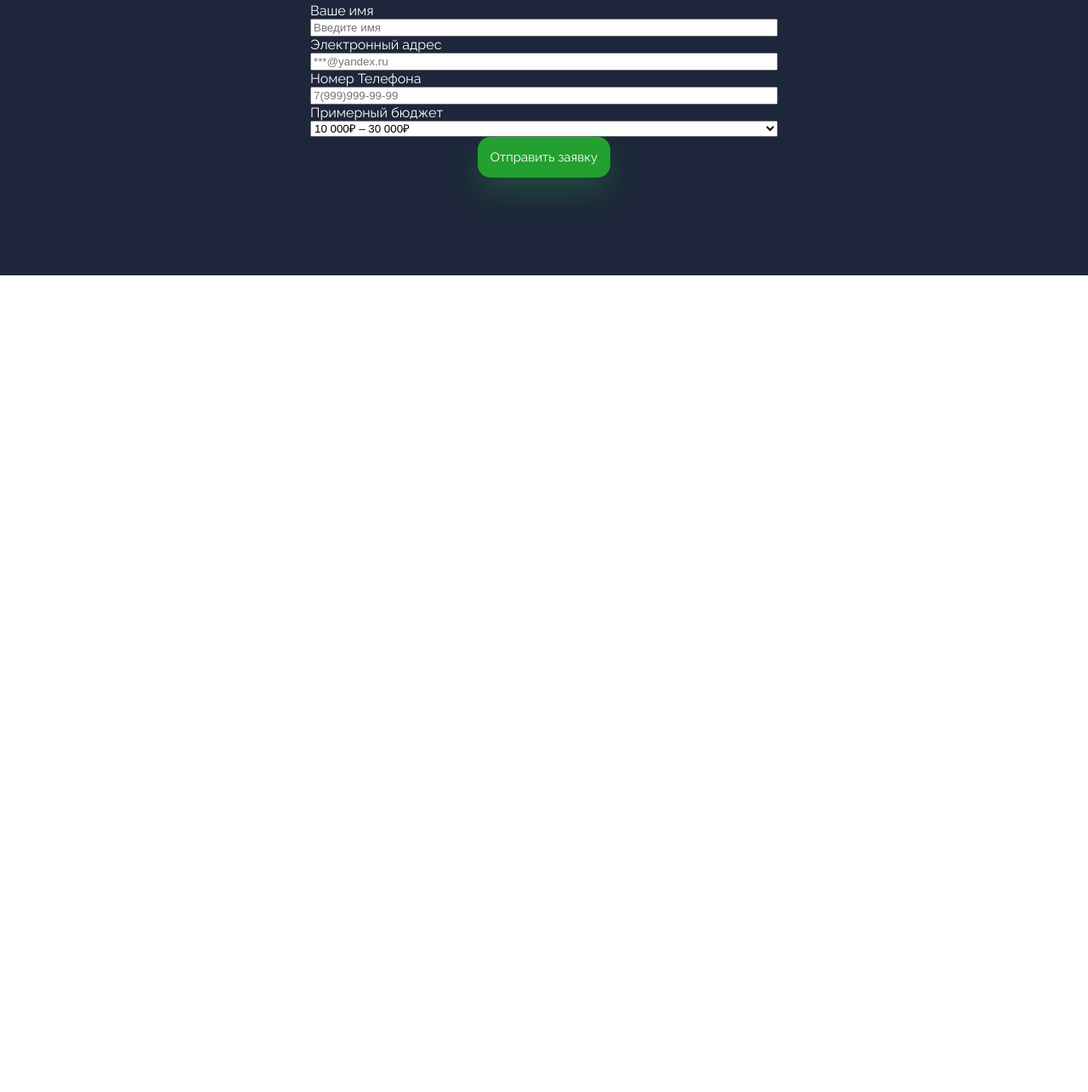
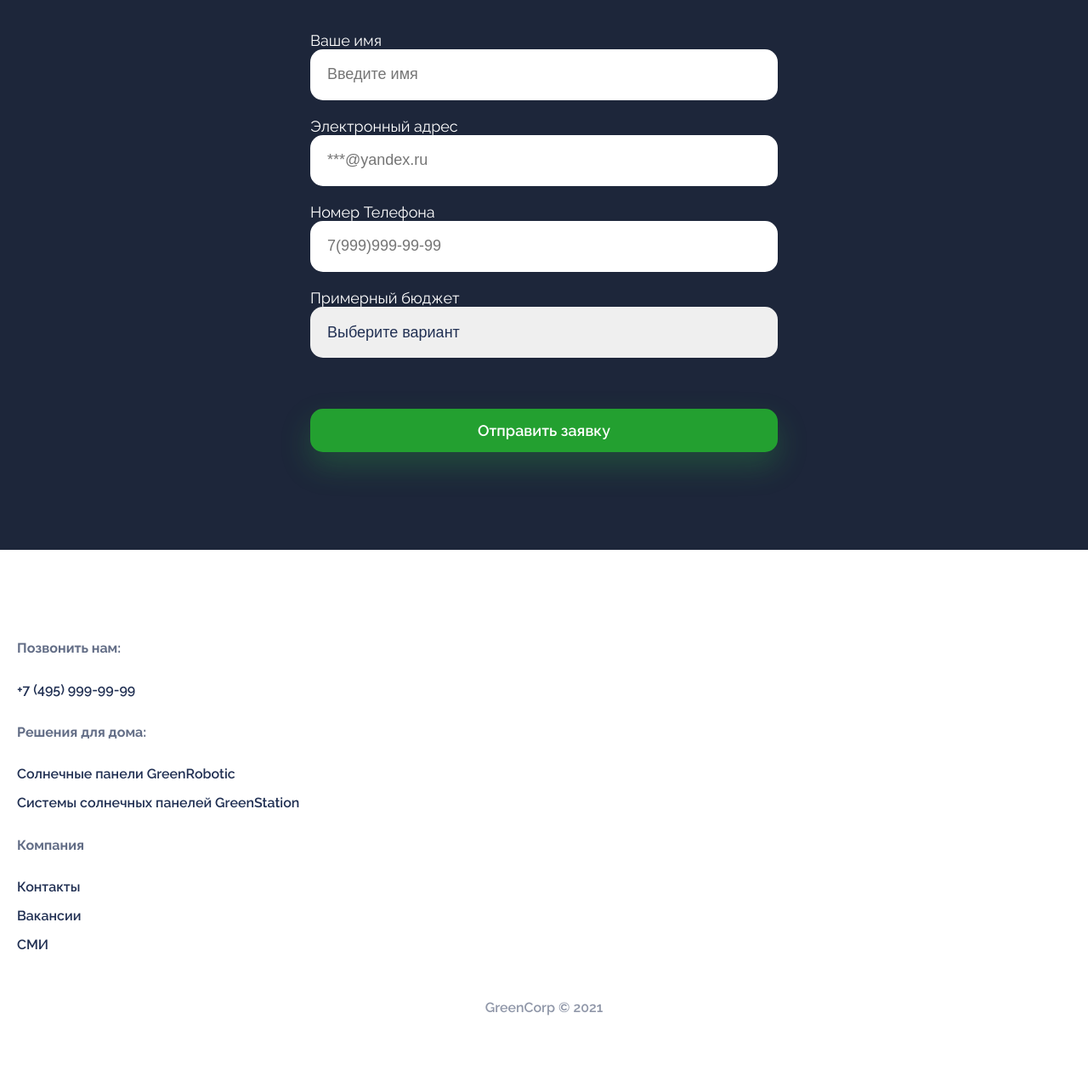
Before and after one commit to Lemingt0n/green-corp-landing, a plain HTML site: page index.html in a window 1280 px wide. Shown: the part 1198-2483 px from the top of the page at 85% size. Before the commit the page ends 1522 px from the top, so only its background shows below. Drawn offline with Linux system fonts and the light colour scheme.

Commit message:
Вторая версия проекта

```diff
--- a/index.html
+++ b/index.html
@@ -45,6 +45,7 @@
           <div class="form__group">
             <label for="budget">Примерный бюджет</label>
             <select id="budget" name="budget">
+              <option value="" disabled selected>Выберите вариант</option>
               <option value="10-30">10 000₽ – 30 000₽</option>
               <option value="30-60">30 000₽ – 60 000₽</option>
               <option value="60-100">60 000₽ – 100 000₽</option>
@@ -55,5 +56,33 @@
         </form>
       </div>
   </section>
+  <footer>
+    <div class="footer__container">
+      <div class="footer__group">
+        <h3>Позвонить нам:</h3>
+        <div class="footer__links">
+          <a href="#">+7 (495) 999-99-99</a>
+        </div>
+      </div>
+      <div class="footer__group">
+        <h3>Решения для дома:</h3>
+        <div class="footer__links">
+          <a href="#">Солнечные панели GreenRobotic</a>
+          <a href="#">Системы солнечных панелей GreenStation</a>
+        </div>
+      </div>
+      <div class="footer__group">
+        <h3>Компания</h3>
+        <div class="footer__links">
+          <a href="#">Контакты</a>
+          <a href="#">Вакансии</a>
+          <a href="#">СМИ</a>
+        </div>
+      </div>
+      <div class="footer__copyright">
+        GreenCorp © 2021
+      </div>
+    </div>
+  </footer>
 </body>
 </html>
--- a/main.css
+++ b/main.css
@@ -31,6 +31,11 @@ header {
     cursor: pointer;
     box-shadow: 0 16px 36px rgb(52 213 68 / 22%);
     padding: 15px;
+  }
+  button:hover {
+    transition: all 0.3s ease-in;
+    background-color: #f6980c;
+    box-shadow: 0 16px 36px rgba(246, 152, 12, 20%);
   }
   .about__image {
     width: 500px;
@@ -91,3 +96,73 @@ header {
     flex-direction: column;
     text-align: left;
   }
+  .form form {
+    display: grid;
+    grid-gap: 20px;
+    margin-top: 50px;
+  }
+  .form label {
+    font-size: 18px;
+    font-weight: 15px;
+  }
+  .form input{
+    font-size: 18px;
+    color: #213053;
+    height: 60px;
+    padding: 0 20px;
+    border-radius: 15px;
+    border: none;
+  }
+  .form select{
+    font-size: 18px;
+    color: #213053;
+    height: 60px;
+    padding: 0 20px;
+    border-radius: 15px;
+    border: none;
+  }
+  .form__submit{
+    font-size: 18px;
+    font-weight: 600;
+    margin-top: 40px;
+  }
+  select {
+    appearance: none;
+  }
+  input {
+    outline: none;
+  }
+  footer {
+    padding: 90px 20px; /* внутренние отступы */
+    font-size: 16px; /* размер шрифта */
+    font-weight: 600; /* жирность шрифта */
+  }
+
+  .footer__links {
+    display: flex;
+    justify-content: center; /* центрирование по горизонтали */
+  }
+
+  .footer__copyright {
+    margin-top: 40px; /* отступ сверху */
+    text-align: center; /* центрирование текста */
+    opacity: 0.5; /* прозрачность элемента */
+  }
+  .footer__group {
+    margin-right: 80px; /* отступ справа */
+  }
+
+  .footer__group h3 {
+    font-size: 16px; /* размер текста */
+    opacity: 0.7; /* прозрачность текста */
+    margin-bottom: 30px; /* внешний отступ снизу */
+  }
+
+  .footer__links {
+    display: flex;
+    flex-direction: column; /* изменение направления расположения элементов на column */
+  }
+
+  .footer__links a {
+    margin-bottom: 15px; /* внешний отступ снизу */
+  }
```
